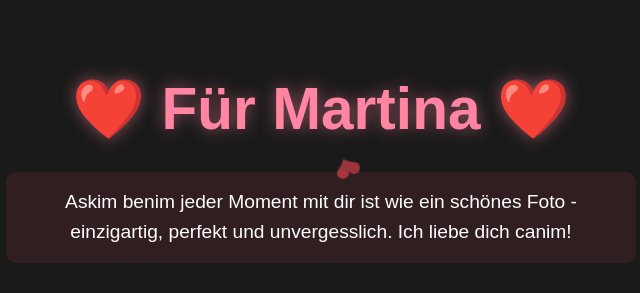
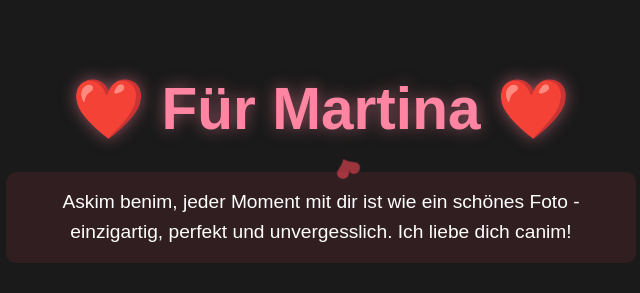
Before and after one commit to N0L3X/Martina, a plain HTML site: page index.html in a window 1280 px wide. Shown: the top 293 px of the page, 319-959 px from the left. Drawn offline with Linux system fonts and the light colour scheme.

Commit message:
Update index.html

```diff
--- a/index.html
+++ b/index.html
@@ -110,7 +110,7 @@
         <h1>❤️ Für Martina ❤️</h1>
 
         <p>
-            Askim benim jeder Moment mit dir ist wie ein schönes Foto -<br>
+            Askim benim, jeder Moment mit dir ist wie ein schönes Foto -<br>
             einzigartig, perfekt und unvergesslich. Ich liebe dich canim!
         </p>
 
```
